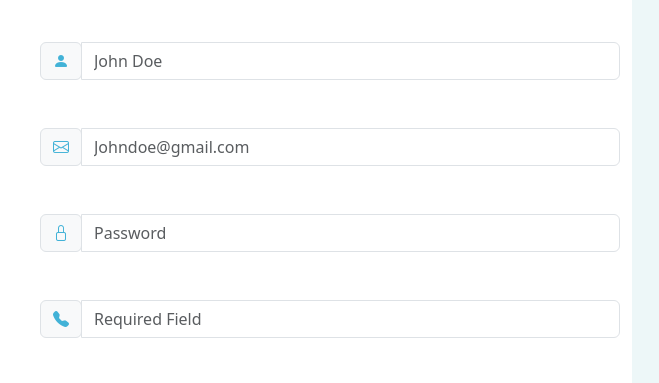
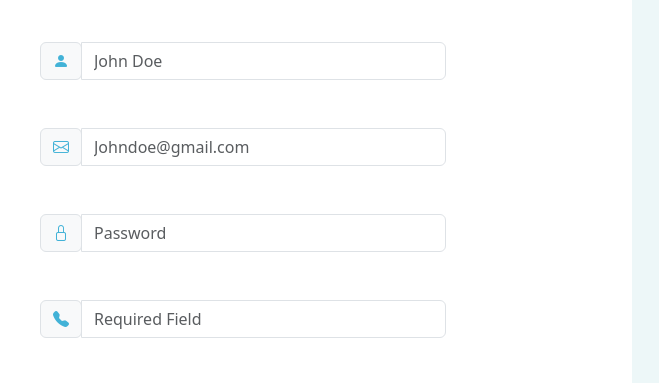
Before and after one commit to worldbeater2/hollywaytutorial, a plain HTML site: page login.html in a window 1280 px wide. Shown: the part 202-585 px from the top of the page, 8-667 px from the left. Drawn offline with nearby package versions, Linux system fonts and the light colour scheme.

Commit message:
minor change to the form

```diff
--- a/login.html
+++ b/login.html
@@ -50,7 +50,7 @@
 
         <i class="bi bi-plus-lg display-6 mb-5 " style="color: #42b2d7;"> Create Account </i>
         <form>
-            <div class="mb-5 mt-5">
+            <div class="mb-5 mt-5 " style="width: 70%;">
                 <!-- <label for="exampleInputEmail1" class="form-label">Name</label> -->
 
                 <div class="input-group mb-5">
@@ -64,7 +64,7 @@
 
             </div>
 
-            <div class="input-group mb-5">
+            <div class="input-group mb-5" style="width: 70%;">
                 <div class="input-group-prepend">
                   <span class="input-group-text" style="color: #42b2d7;">
                     <i class="bi bi-envelope"></i> <!-- Replace with your desired icon class -->
@@ -73,7 +73,7 @@
                 <input type="email" class="form-control" placeholder="Johndoe@gmail.com" >
              </div>
 
-             <div class="input-group mb-5">
+             <div class="input-group mb-5"style="width: 70%;">
                 <div class="input-group-prepend">
                   <span class="input-group-text"style="color: #42b2d7;">
                     <i class="bi bi-lock"></i><!-- Replace with your desired icon class -->
@@ -82,7 +82,7 @@
                 <input type="password" class="form-control" placeholder="Password">
               </div>
 
-              <div class="input-group mb-5">
+              <div class="input-group mb-5" style="width: 70%;">
                 <div class="input-group-prepend">
                   <span class="input-group-text" style="color: #42b2d7;">
                     <i class="bi bi-telephone-fill"></i><!-- Replace with your desired icon class -->
```
Also changed, not shown: index.html (+11 -2 lines).
